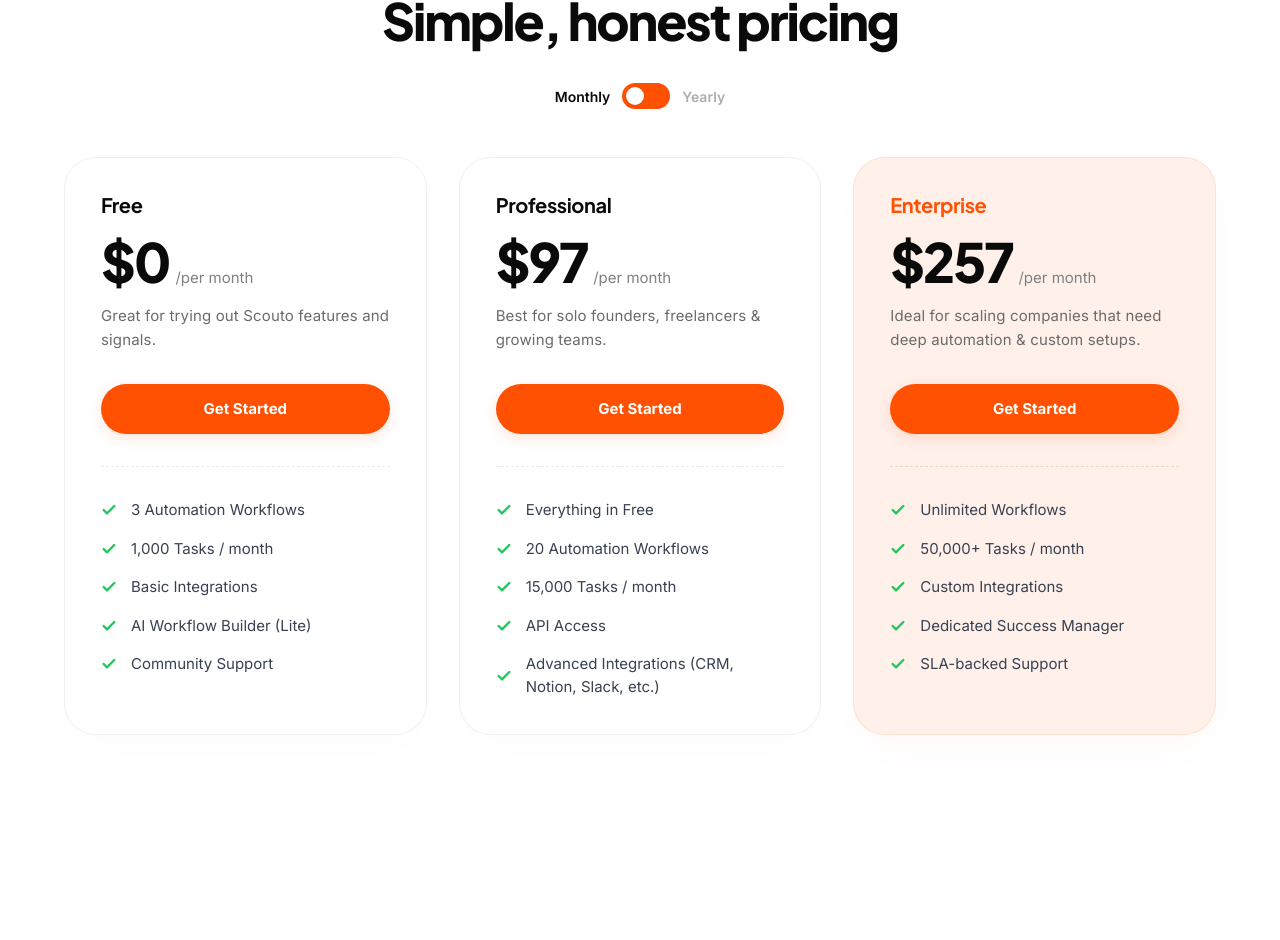
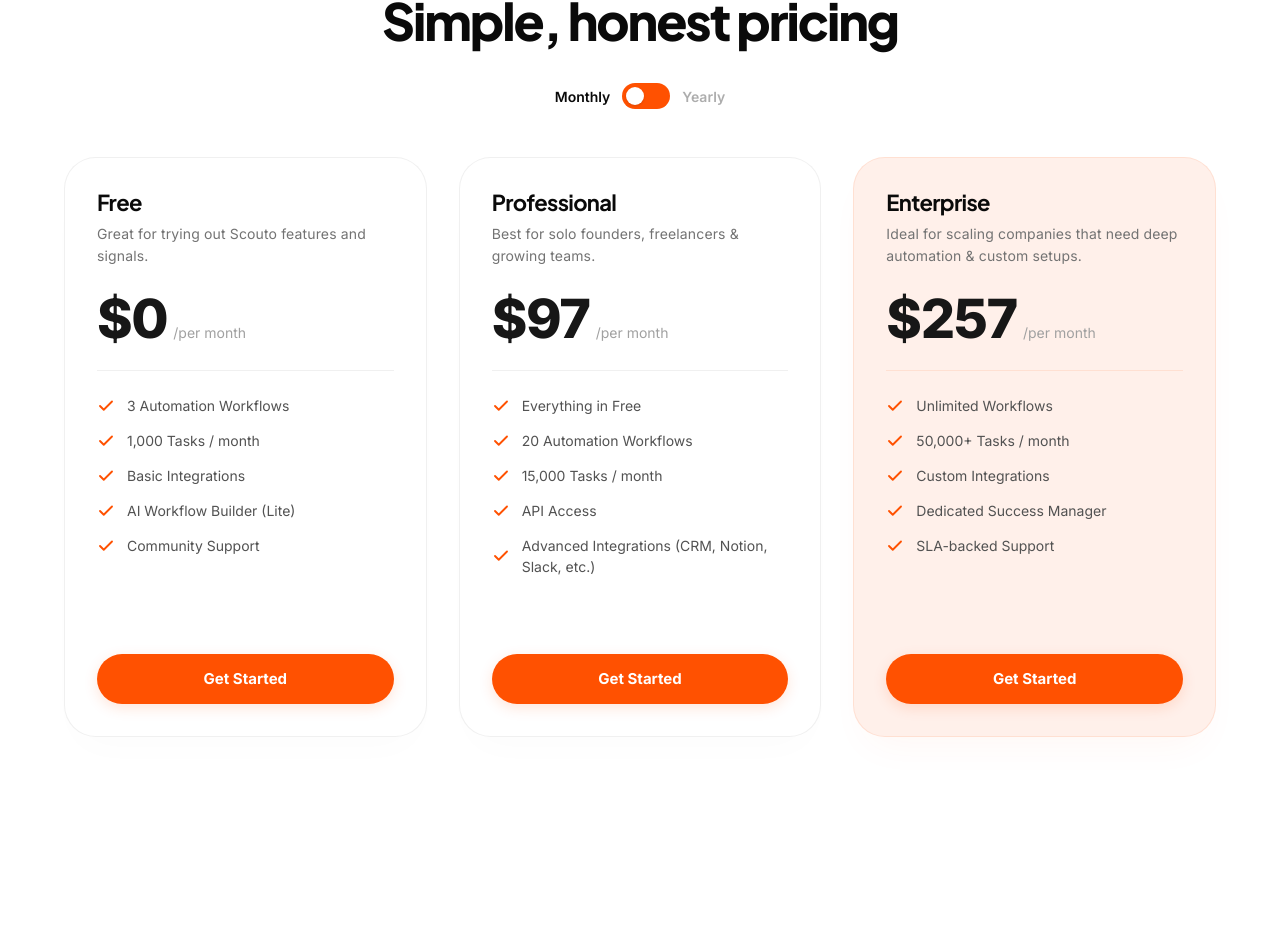
Before and after one commit to abhishekreal7/buyerwatch, a Next.js app: page / in a window 1280 px wide. Shown: the part 7115-8055 px from the top of the page. Built offline with nearby package versions, Linux system fonts and the light colour scheme.

Commit message:
Polish pricing section typography, checkmarks, and layout sequence to match Agentory design

```diff
--- a/src/app/page.tsx
+++ b/src/app/page.tsx
@@ -102,6 +102,12 @@
 
 const GreenCheck = () => (
   <svg className="w-4 h-4 flex-shrink-0 text-[#22C55E]" fill="none" viewBox="0 0 24 24" stroke="currentColor" strokeWidth="3.5" strokeLinecap="round" strokeLinejoin="round">
+    <polyline points="20 6 9 17 4 12" />
+  </svg>
+)
+
+const OrangeCheck = () => (
+  <svg className="w-[18px] h-[18px] flex-shrink-0 text-[#FF5101]" fill="none" viewBox="0 0 24 24" stroke="currentColor" strokeWidth="2.5" strokeLinecap="round" strokeLinejoin="round">
     <polyline points="20 6 9 17 4 12" />
   </svg>
 )
@@ -1180,32 +1186,28 @@
                 variants={fadeUp}
                 whileHover={{ y: -6 }}
                 transition={springs.snappy}
-                className="bg-white rounded-[32px] border border-black/[0.06] p-9 flex flex-col justify-between"
+                className="bg-white rounded-[32px] border border-black/[0.06] p-8 flex flex-col justify-between min-h-[580px]"
                 style={{ boxShadow: '0 20px 40px -15px rgba(0,0,0,0.02)' }}
               >
                 <div>
-                  <h3 style={{ fontFamily: 'var(--font-jakarta), var(--font-inter), sans-serif', fontWeight: 700, fontSize: '20px', letterSpacing: '-0.02em', color: '#0A0A0A', marginBottom: '16px' }}>
+                  <h3 className="font-sans font-bold text-[22px] tracking-tight text-neutral-900 mb-2">
                     Free
                   </h3>
-                  <div className="flex items-baseline mb-3">
-                    <span style={{ fontFamily: 'var(--font-jakarta), var(--font-inter), sans-serif', fontWeight: 800, fontSize: '54px', letterSpacing: '-0.04em', lineHeight: 1.1, color: '#0A0A0A' }}>
+                  <p className="font-sans text-[14px] text-neutral-500 mb-6 leading-relaxed min-h-[40px]">
+                    Great for trying out Scouto features and signals.
+                  </p>
+                  <div className="flex items-baseline mb-6">
+                    <span className="font-sans font-extrabold text-[54px] tracking-tight leading-none text-neutral-900">
                       $0
                     </span>
-                    <span style={{ fontFamily: 'var(--font-inter)', fontSize: '15px', color: '#808080', marginLeft: '6px' }}>
+                    <span className="font-sans text-[14px] text-neutral-400 ml-1.5">
                       /per month
                     </span>
                   </div>
-                  <p style={{ fontFamily: 'var(--font-inter)', fontSize: '15px', color: '#6B6B6B', lineHeight: 1.6, marginBottom: '32px', minHeight: '48px' }}>
-                    Great for trying out Scouto features and signals.
-                  </p>
 
-                  <Link href="/signup" className="w-full bg-[#FF5101] hover:bg-[#E04400] text-white text-[15px] font-bold text-center py-3.5 rounded-full transition-colors duration-150 mb-8 block shadow-[0_4px_14px_rgba(255,81,1,0.15)]">
-                    Get Started
-                  </Link>
+                  <div className="w-full border-t border-solid border-black/[0.06] mb-6" />
 
-                  <div className="w-full border-t border-dashed border-black/[0.08] my-8" />
-
-                  <div className="flex flex-col gap-4">
+                  <div className="flex flex-col gap-3.5 mb-8">
                     {[
                       '3 Automation Workflows',
                       '1,000 Tasks / month',
@@ -1213,13 +1215,17 @@
                       'AI Workflow Builder (Lite)',
                       'Community Support'
                     ].map((f) => (
-                      <div key={f} className="flex items-center gap-3.5 text-left">
-                        <GreenCheck />
-                        <span style={{ fontFamily: 'var(--font-inter)', fontSize: '15px', color: '#374151' }}>{f}</span>
+                      <div key={f} className="flex items-center gap-3 text-left">
+                        <OrangeCheck />
+                        <span className="font-sans text-[14px] text-neutral-600 font-normal leading-normal">{f}</span>
                       </div>
                     ))}
                   </div>
                 </div>
+
+                <Link href="/signup" className="w-full bg-[#FF5101] hover:bg-[#E04400] text-white text-[15px] font-bold text-center py-3.5 rounded-full transition-colors duration-150 shadow-[0_4px_14px_rgba(255,81,1,0.15)] block">
+                  Get Started
+                </Link>
               </motion.div>
 
               {/* Professional Card */}
@@ -1227,32 +1233,28 @@
                 variants={fadeUp}
                 whileHover={{ y: -6 }}
                 transition={springs.snappy}
-                className="bg-white rounded-[32px] border border-black/[0.06] p-9 flex flex-col justify-between"
+                className="bg-white rounded-[32px] border border-black/[0.06] p-8 flex flex-col justify-between min-h-[580px]"
                 style={{ boxShadow: '0 20px 40px -15px rgba(0,0,0,0.02)' }}
               >
                 <div>
-                  <h3 style={{ fontFamily: 'var(--font-jakarta), var(--font-inter), sans-serif', fontWeight: 700, fontSize: '20px', letterSpacing: '-0.02em', color: '#0A0A0A', marginBottom: '16px' }}>
+                  <h3 className="font-sans font-bold text-[22px] tracking-tight text-neutral-900 mb-2">
                     Professional
                   </h3>
-                  <div className="flex items-baseline mb-3">
-                    <span style={{ fontFamily: 'var(--font-jakarta), var(--font-inter), sans-serif', fontWeight: 800, fontSize: '54px', letterSpacing: '-0.04em', lineHeight: 1.1, color: '#0A0A0A' }}>
+                  <p className="font-sans text-[14px] text-neutral-500 mb-6 leading-relaxed min-h-[40px]">
+                    Best for solo founders, freelancers & growing teams.
+                  </p>
+                  <div className="flex items-baseline mb-6">
+                    <span className="font-sans font-extrabold text-[54px] tracking-tight leading-none text-neutral-900">
                       ${isYearly ? '79' : '97'}
                     </span>
-                    <span style={{ fontFamily: 'var(--font-inter)', fontSize: '15px', color: '#808080', marginLeft: '6px' }}>
+                    <span className="font-sans text-[14px] text-neutral-400 ml-1.5">
                       /per month
                     </span>
                   </div>
-                  <p style={{ fontFamily: 'var(--font-inter)', fontSize: '15px', color: '#6B6B6B', lineHeight: 1.6, marginBottom: '32px', minHeight: '48px' }}>
-                    Best for solo founders, freelancers & growing teams.
-                  </p>
 
-                  <Link href="/signup" className="w-full bg-[#FF5101] hover:bg-[#E04400] text-white text-[15px] font-bold text-center py-3.5 rounded-full transition-colors duration-150 mb-8 block shadow-[0_4px_14px_rgba(255,81,1,0.15)]">
-                    Get Started
-                  </Link>
+                  <div className="w-full border-t border-solid border-black/[0.06] mb-6" />
 
-                  <div className="w-full border-t border-dashed border-black/[0.08] my-8" />
-
-                  <div className="flex flex-col gap-4">
+                  <div className="flex flex-col gap-3.5 mb-8">
                     {[
                       'Everything in Free',
                       '20 Automation Workflows',
@@ -1260,13 +1262,17 @@
                       'API Access',
                       'Advanced Integrations (CRM, Notion, Slack, etc.)'
                     ].map((f) => (
-                      <div key={f} className="flex items-center gap-3.5 text-left">
-                        <GreenCheck />
-                        <span style={{ fontFamily: 'var(--font-inter)', fontSize: '15px', color: '#374151' }}>{f}</span>
+                      <div key={f} className="flex items-center gap-3 text-left">
+                        <OrangeCheck />
+                        <span className="font-sans text-[14px] text-neutral-600 font-normal leading-normal">{f}</span>
                       </div>
                     ))}
                   </div>
                 </div>
+
+                <Link href="/signup" className="w-full bg-[#FF5101] hover:bg-[#E04400] text-white text-[15px] font-bold text-center py-3.5 rounded-full transition-colors duration-150 shadow-[0_4px_14px_rgba(255,81,1,0.15)] block">
+                  Get Started
+                </Link>
               </motion.div>
 
               {/* Enterprise Card */}
@@ -1274,7 +1280,7 @@
                 variants={fadeUp}
                 whileHover={{ y: -6 }}
                 transition={springs.snappy}
-                className="rounded-[32px] p-9 flex flex-col justify-between"
+                className="rounded-[32px] p-8 flex flex-col justify-between min-h-[580px]"
                 style={{
                   backgroundColor: '#FFF0EA',
                   border: '1px solid rgba(255, 81, 1, 0.1)',
@@ -1282,28 +1288,24 @@
                 }}
               >
                 <div>
-                  <h3 style={{ fontFamily: 'var(--font-jakarta), var(--font-inter), sans-serif', fontWeight: 700, fontSize: '20px', letterSpacing: '-0.02em', color: '#FF5101', marginBottom: '16px' }}>
+                  <h3 className="font-sans font-bold text-[22px] tracking-tight text-[#FF5101] mb-2">
                     Enterprise
                   </h3>
-                  <div className="flex items-baseline mb-3">
-                    <span style={{ fontFamily: 'var(--font-jakarta), var(--font-inter), sans-serif', fontWeight: 800, fontSize: '54px', letterSpacing: '-0.04em', lineHeight: 1.1, color: '#0A0A0A' }}>
+                  <p className="font-sans text-[14px] text-neutral-500 mb-6 leading-relaxed min-h-[40px]">
+                    Ideal for scaling companies that need deep automation & custom setups.
+                  </p>
+                  <div className="flex items-baseline mb-6">
+                    <span className="font-sans font-extrabold text-[54px] tracking-tight leading-none text-neutral-900">
                       ${isYearly ? '209' : '257'}
                     </span>
-                    <span style={{ fontFamily: 'var(--font-inter)', fontSize: '15px', color: '#808080', marginLeft: '6px' }}>
+                    <span className="font-sans text-[14px] text-neutral-400 ml-1.5">
                       /per month
                     </span>
                   </div>
-                  <p style={{ fontFamily: 'var(--font-inter)', fontSize: '15px', color: '#6B6B6B', lineHeight: 1.6, marginBottom: '32px', minHeight: '48px' }}>
-                    Ideal for scaling companies that need deep automation & custom setups.
-                  </p>
 
-                  <Link href="/signup" className="w-full bg-[#FF5101] hover:bg-[#E04400] text-white text-[15px] font-bold text-center py-3.5 rounded-full transition-colors duration-150 mb-8 block shadow-[0_4px_14px_rgba(255,81,1,0.15)]">
-                    Get Started
-                  </Link>
+                  <div className="w-full border-t border-solid border-[#FF5101]/10 mb-6" />
 
-                  <div className="w-full border-t border-dashed border-[#FF5101]/20 my-8" />
-
-                  <div className="flex flex-col gap-4">
+                  <div className="flex flex-col gap-3.5 mb-8">
                     {[
                       'Unlimited Workflows',
                       '50,000+ Tasks / month',
@@ -1311,13 +1313,17 @@
                       'Dedicated Success Manager',
                       'SLA-backed Support'
                     ].map((f) => (
-                      <div key={f} className="flex items-center gap-3.5 text-left">
-                        <GreenCheck />
-                        <span style={{ fontFamily: 'var(--font-inter)', fontSize: '15px', color: '#374151' }}>{f}</span>
+                      <div key={f} className="flex items-center gap-3 text-left">
+                        <OrangeCheck />
+                        <span className="font-sans text-[14px] text-neutral-600 font-normal leading-normal">{f}</span>
                       </div>
                     ))}
                   </div>
                 </div>
+
+                <Link href="/signup" className="w-full bg-[#FF5101] hover:bg-[#E04400] text-white text-[15px] font-bold text-center py-3.5 rounded-full transition-colors duration-150 shadow-[0_4px_14px_rgba(255,81,1,0.15)] block">
+                  Get Started
+                </Link>
               </motion.div>
             </motion.div>
           </div>
```
